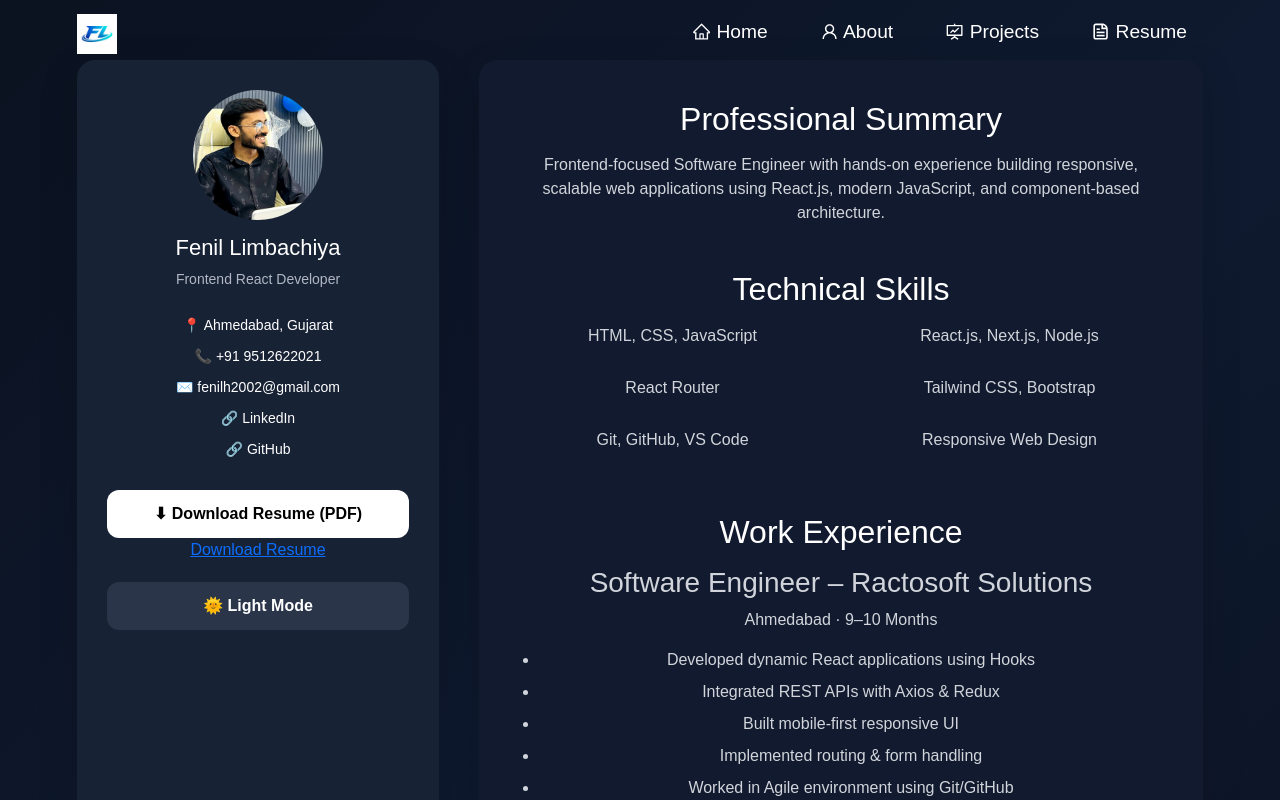
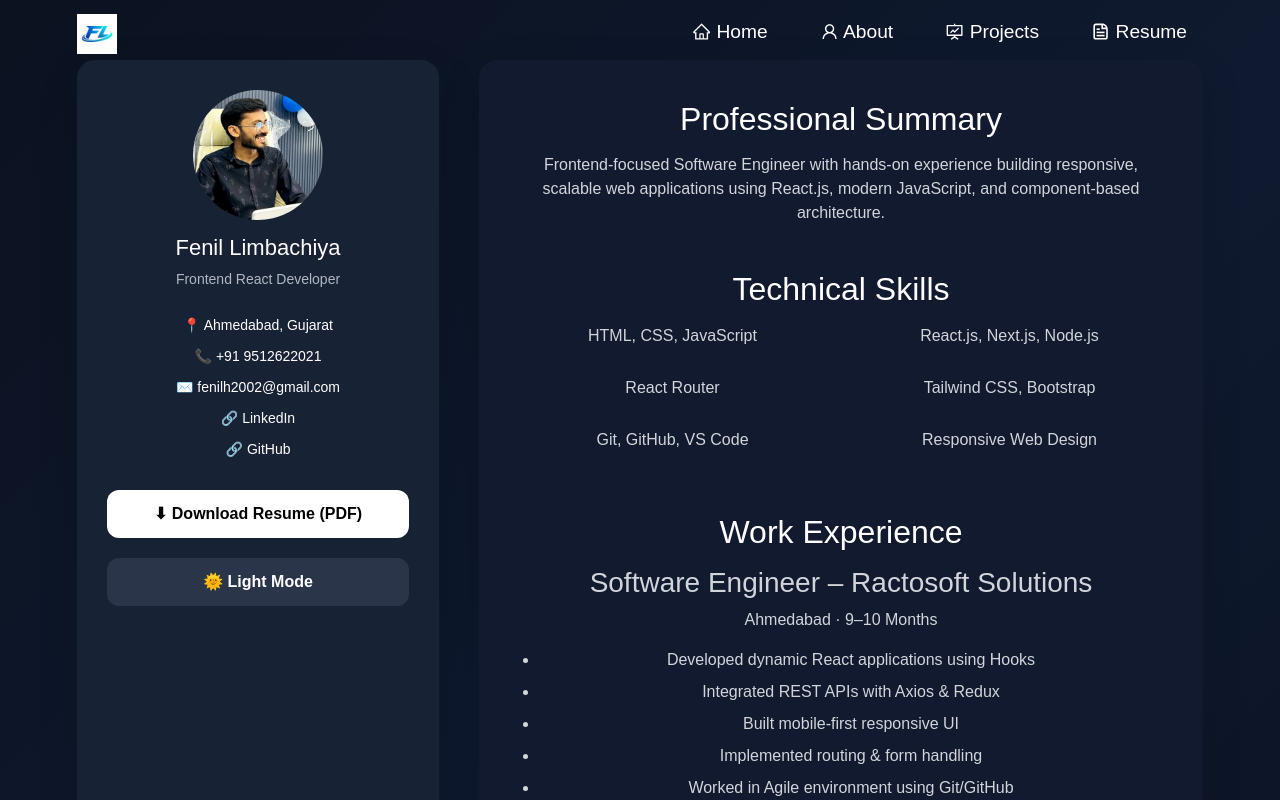
Before and after one commit to fenilh/fenilh.github.io, a React (Create React App) app: page /resume in a window 1280 px wide. Shown: the top 800 px of the page. Built offline with nearby package versions, Linux system fonts and the light colour scheme; a web font is replaced by a local one.

Commit message:
Remove react-pdf renderer and fix dependency conflicts

```diff
--- a/src/components/Resume/ResumeNew.js
+++ b/src/components/Resume/ResumeNew.js
@@ -378,7 +378,7 @@ function ResumeNew() {
               <a href="https://www.linkedin.com/in/fenil-limbachiya-b91932233/" target="_blank">🔗 LinkedIn</a>
               <a href="https://github.com/fenilh" target="_blank">🔗 GitHub</a>
             </div>
-
+{/*
             <a
   href="/Fenil_Resume.pdf"
   download="Fenil_Limbachiya_Resume.pdf"
@@ -386,10 +386,13 @@ function ResumeNew() {
   <button className="btn download">
     ⬇ Download Resume (PDF)
   </button>
-</a>
+</a> */}
+<a
 
-<a href="Fenil_Resume.pdf" target="_blank" rel="noreferrer">
-  Download Resume
+ href="Fenil_Resume.pdf" target="_blank" rel="noreferrer">
+ <button className="btn download">
+  ⬇ Download Resume (PDF)
+   </button>
 </a>
 
 
```
